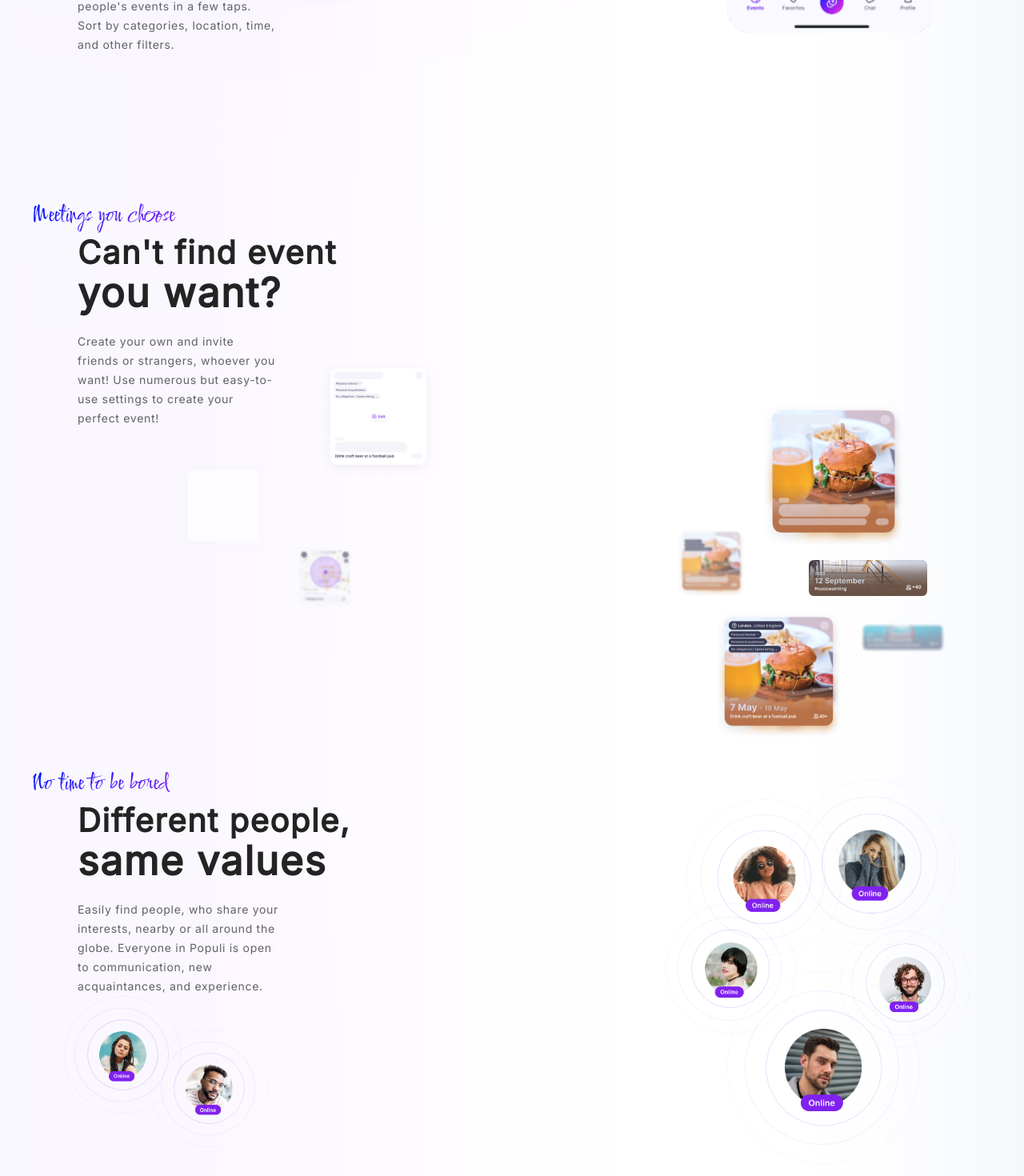
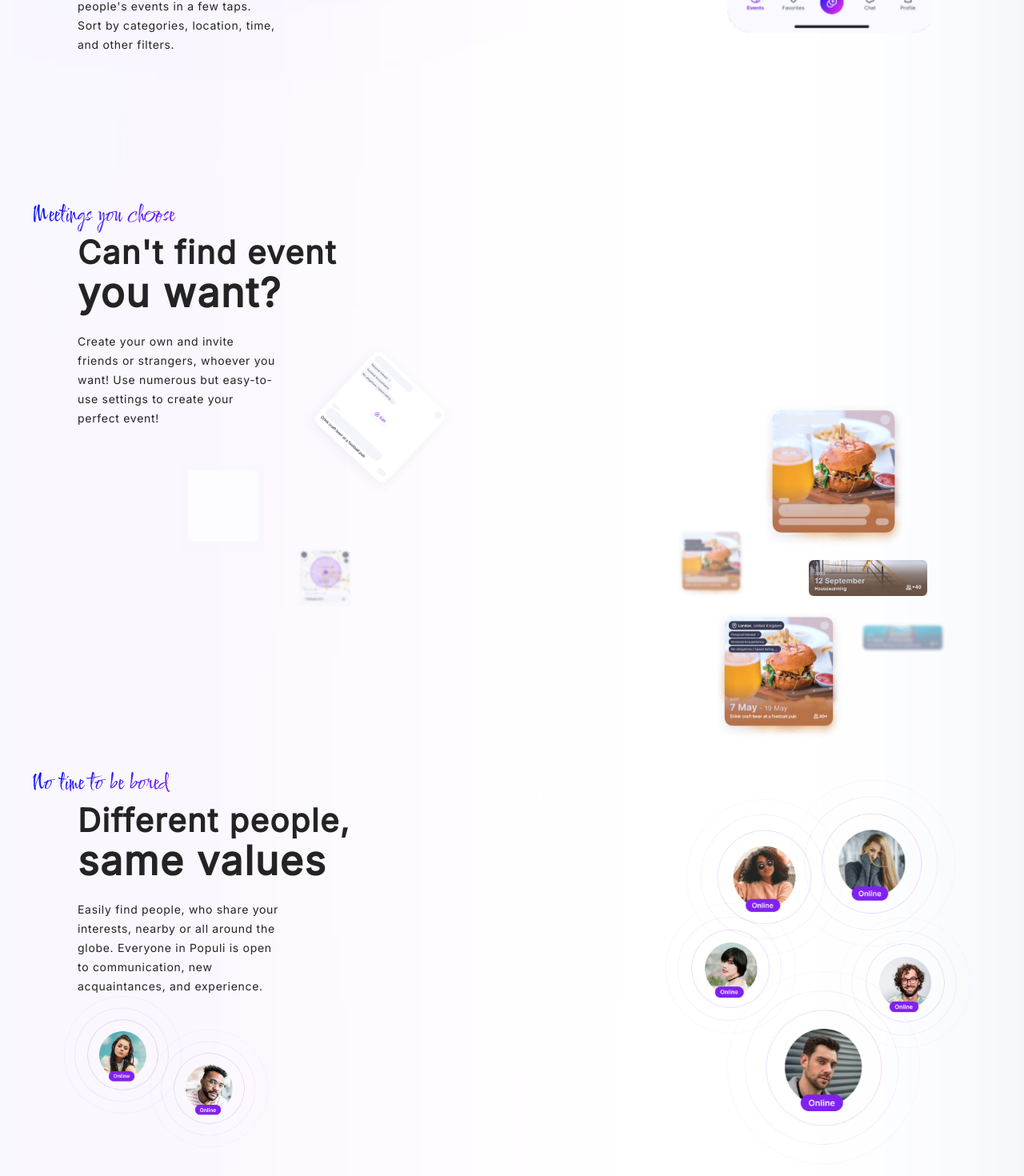
Before and after one commit to vladoskin1998/populi, a React (Create React App) app: page / in a window 1280 px wide. Shown: the part 1276-2746 px from the top of the page at 80% size. Built offline with nearby package versions, Linux system fonts and the light colour scheme.

Commit message:
withou circle animation

```diff
--- a/src/components/main/Main.tsx
+++ b/src/components/main/Main.tsx
@@ -31,7 +31,7 @@ const Main = () => {
       </div>
       <Phone setCount={setCount} />
       <SiteImage />
-      <Circles />
+      {/* <Circles /> */}
       <MainCounter count={count} />
       <MainCookie />
     </div>
--- a/src/components/main/MainCategories.tsx
+++ b/src/components/main/MainCategories.tsx
@@ -12,6 +12,9 @@ const MainCategories = () => {
     });
 
     const [refImage, inViewImage] = useInView({
+        triggerOnce: true, // Анимация запускается только один раз
+    });
+    const [refParag, inViewParag] = useInView({
         triggerOnce: true, // Анимация запускается только один раз
     });
     return (
@@ -35,7 +38,7 @@ const MainCategories = () => {
                         <div className={`main__categories--general main__categories-3 show__image--general ${ inViewImage ?  'show__image ': ''}`} />
                         <div className={`main__categories--general main__categories-4 show__image--general ${ inViewImage ?  'show__image ': ''}`} />
                         <div className={`main__categories--general main__categories-5 show__image--general ${ inViewImage ?  'show__image ': ''}`}/>
-                        <p className='main__categories-parag'>
+                        <p  ref={refParag} className={`main__categories-parag ${ inViewParag ? "anim__parag" : ""}`}>
                             {t("main.t10")}
                         </p>
                     </div>
--- a/src/components/main/MainDifferent.tsx
+++ b/src/components/main/MainDifferent.tsx
@@ -9,7 +9,13 @@ const MainDifferent = () => {
         triggerOnce: true, // Анимация запускается только один раз
     });
 
+    const [refImage, inViewImage] = useInView({
+        triggerOnce: true, // Анимация запускается только один раз
+    });
 
+    const [refParag, inViewParag] = useInView({
+        triggerOnce: true, // Анимация запускается только один раз
+    });
     return (
         <div ref={ref} className={`main__diff show__block--general ${ inView ? 'show__block' : ''}`} id='MainDifferent'>
             <div className='container__wraper'>
@@ -26,12 +32,12 @@ const MainDifferent = () => {
                                 {t('main.t17')}
                             </h3>
                         </div>
-                        <p className='main__categories-parag'>
+                        <p  ref={refParag} className={`main__categories-parag ${ inViewParag ? "anim__parag" : ""}`}>
                             {t('main.t18')}
                         </p>
                         <div className='main__diff-img'>
-                            <div className='main__diff-img-6  main__finds--images--general' />
-                            <div className='main__diff-img-7  main__finds--images--general' />
+                            <div className={`main__diff-img-6  main__finds--images--general ${ inViewImage ? 'transforToZero-3': ''}`}  />
+                            <div className={`main__diff-img-7  main__finds--images--general ${ inViewImage ? 'transforToZero-5': ''}`}  />
                         </div>
                         <div className="main__finds--body-2"></div>
                     </div>
@@ -39,11 +45,11 @@ const MainDifferent = () => {
             </div>
             <div className='main__diff--fixed'>
                 <div className='main__diff--fixed-body'>
-                    <div className='main__diff-img-1 main__diff--images--general' />
-                    <div className='main__diff-img-2 main__diff--images--general' />
-                    <div className='main__diff-img-3 main__diff--images--general' />
-                    <div className='main__diff-img-4 main__diff--images--general' />
-                    <div className='main__diff-img-5 main__diff--images--general' />
+                    <div ref={refImage} className={`main__diff-img-1 main__diff--images--general ${ inViewImage ? 'transforToZero-1': ''}`} />
+                    <div className={`main__diff-img-2 main__diff--images--general ${ inViewImage ? 'transforToZero-2': ''}`}  />
+                    <div className={`main__diff-img-3 main__diff--images--general ${ inViewImage ? 'transforToZero-3': ''}`}   />
+                    <div className={`main__diff-img-4 main__diff--images--general ${ inViewImage ? 'transforToZero-4': ''}`}  />
+                    <div className={`main__diff-img-5 main__diff--images--general ${ inViewImage ? 'transforToZero-5': ''}`}  />
                 </div>
             </div>
         </div>
--- a/src/components/main/MainFindsFriend.tsx
+++ b/src/components/main/MainFindsFriend.tsx
@@ -9,7 +9,12 @@ const MainFindsFriend = () => {
     const [ref, inView] = useInView({
         triggerOnce: true, // Анимация запускается только один раз
     });
-
+    const [refImage, inViewImage] = useInView({
+        triggerOnce: true, // Анимация запускается только один раз
+    });
+    const [refParag, inViewParag] = useInView({
+        triggerOnce: true, // Анимация запускается только один раз
+    });
     return (
 
         <div className={`main__finds ${inView ? 'show__block' : ''}`} id='MainFindsFriend' ref={ref}>
@@ -27,24 +32,24 @@ const MainFindsFriend = () => {
                                 {t('main.t13')}
                             </h3>
                         </div>
-                        <p className='main__categories-parag'>
+                        <p  ref={refParag} className={`main__categories-parag ${ inViewParag ? "anim__parag" : ""}`}>
                             {t('main.t14')}
                         </p>
-                        <div className='main__finds--images-1 main__finds--images--general' />
-                        <div className='main__finds--images-2 main__finds--images--general' />
-                        <div className='main__finds--images-3 main__finds--images--general' />
+                        <div className={`main__finds--images-1 main__finds--images--general ${inViewImage ? 'rotateToZero-1' : ''}`}  />
+                        <div className={`main__finds--images-2 main__finds--images--general ${inViewImage ? 'rotateToZero-2' : ''}`}  />
+                        <div className={`main__finds--images-3 main__finds--images--general ${inViewImage ? 'rotateToZero-3' : ''}`}  />
                     </div>
                     <div className="main__finds--body-2"></div>
                 </div>
             </div>
 
             <div className='main__finds--fixed'>
-                <div className='main__finds--fixed-body'>
-                    <div className='main__finds--images-4 main__finds--images--general' />
-                    <div className='main__finds--images-5 main__finds--images--general' />
-                    <div className='main__finds--images-6 main__finds--images--general' />
-                    <div className='main__finds--images-7 main__finds--images--general' />
-                    <div className='main__finds--images-8 main__finds--images--general' />
+                <div className='main__finds--fixed-body' >
+                    <div ref={refImage}  className={`main__finds--images-4 main__finds--images--general ${inViewImage ? 'rotateToZero-4' : ''}`} />
+                    <div className={`main__finds--images-5 main__finds--images--general ${inViewImage ? 'rotateToZero-5' : ''}`}/>
+                    <div className={`main__finds--images-6 main__finds--images--general ${inViewImage ? 'rotateToZero-6' : ''}`}/>
+                    <div className={`main__finds--images-7 main__finds--images--general ${inViewImage ? 'rotateToZero-7' : ''}`}/>
+                    <div className={`main__finds--images-8 main__finds--images--general ${inViewImage ? 'rotateToZero-8' : ''}`} />
                 </div>
             </div>
         </div>
--- a/src/components/main/MainInvite.tsx
+++ b/src/components/main/MainInvite.tsx
@@ -35,7 +35,7 @@ const MainInvite = () => {
                 <button className='main__invite-button button__grad' onClick={scrollToElement}>
                     {t('main.t5')}
                 </button>
-                <p className='main__invite-parag'>
+                <p className='main__invite-parag anim__parag'>
                     {t('main.t6')}
                 </p>
             </div >
--- a/src/components/main/Phone.tsx
+++ b/src/components/main/Phone.tsx
@@ -2,6 +2,7 @@ import React, { useEffect, useState } from 'react';
 import { useSpring, animated, useTransition } from '@react-spring/web'
 import PhoneFooter from './PhoneFooter';
 import '../../style/main/main-footer.scss'
+import { Circles } from '../main-animation/Circles';
 
 const Phone = ({ setCount }: { setCount: (s: string) => void }) => {
 
@@ -113,6 +114,7 @@ const Phone = ({ setCount }: { setCount: (s: string) => void }) => {
 
   return (
       <animated.div id="phone" style={{ ...phoneStyles }} className='phone'>
+        <Circles />
         <animated.div className='phone__screen' id='phone__screen' style={{ ...phoneScreenStyles }} />
         <animated.div className='phone-android' id='phone__screen-android' style={{ ...androidScreenStyles }} />
         {
--- a/src/style/main/main-different.scss
+++ b/src/style/main/main-different.scss
@@ -182,3 +182,70 @@
         }
     }
 }
+
+
+@keyframes transforToZero-1 {
+    from {
+        transform: translate(0, 70% );
+    }
+    to {
+        transform: translate(0, 0% );
+    }
+}
+.transforToZero-1 {
+    animation: transforToZero-1 3s ease forwards;
+}
+
+
+@keyframes transforToZero-2 {
+    from {
+        transform: translate(0, 60% );
+    }
+    to {
+        transform: translate(0, 0% );
+    }
+}
+
+.transforToZero-2 {
+    animation: transforToZero-2 2s ease forwards;
+}
+
+@keyframes transforToZero-3 {
+    from {
+        transform: translate(90%, 0% );
+    }
+    to {
+        transform: translate(0, 0% );
+    }
+}
+
+.transforToZero-3 {
+    animation: transforToZero-3 1s ease forwards;
+}
+
+@keyframes transforToZero-4 {
+    from {
+        transform: translate(0, -80% );
+    }
+    to {
+        transform: translate(0, 0% );
+    }
+}
+
+.transforToZero-4 {
+    animation: transforToZero-4 3s ease forwards;
+}
+
+
+@keyframes transforToZero-5 {
+    from {
+        transform: translate(100%, 0% );
+    }
+    to {
+        transform: translate(0%, 0% );
+    }
+}
+
+.transforToZero-5 {
+    animation: transforToZero-5 2s ease forwards;
+}
--- a/src/style/main/main-finds.scss
+++ b/src/style/main/main-finds.scss
@@ -29,6 +29,7 @@
             position: absolute;
             background-repeat: no-repeat;
             background-size: contain;
+            transition: transform 0.5s;
         }
         &-1 {
             background-image: url("../../../public/Images/event1.png");
@@ -231,3 +232,108 @@
         }
     }
 }
+
+@keyframes rotateToZero-1 {
+    from {
+        transform: rotate(43deg);
+    }
+    to {
+        transform: rotate(0deg);
+    }
+}
+.rotateToZero-1{
+    animation: rotateToZero-1 2s ease forwards;
+}
+
+
+@keyframes rotateToZero-2 {
+    from {
+        transform: rotate(320deg);
+    }
+    to {
+        transform: rotate(0deg);
+    }
+}
+
+.rotateToZero-2 {
+    animation: rotateToZero-2 2s ease forwards;
+}
+
+@keyframes rotateToZero-3 {
+    from {
+        transform: rotate(123deg);
+    }
+    to {
+        transform: rotate(0deg);
+    }
+}
+
+.rotateToZero-3 {
+    animation: rotateToZero-2 2s ease forwards;
+}
+
+@keyframes rotateToZero-4 {
+    from {
+        transform: rotate(43deg);
+    }
+    to {
+        transform: rotate(0deg);
+    }
+}
+.rotateToZero-4 {
+    animation: rotateToZero-4 2s ease forwards;
+}
+
+
+@keyframes rotateToZero-5 {
+    from {
+        transform: rotate(320deg);
+    }
+    to {
+        transform: rotate(0deg);
+    }
+}
+
+.rotateToZero-5 {
+    animation: rotateToZero-5 2s ease forwards;
+}
+
+@keyframes rotateToZero-6 {
+    from {
+        transform: rotate(123deg);
+    }
+    to {
+        transform: rotate(0deg);
+    }
+}
+
+.rotateToZero-6 {
+    animation: rotateToZero-6 4.5s ease forwards;
+}
+
+@keyframes rotateToZero-7 {
+    from {
+        transform: rotate(194deg);
+    }
+    to {
+        transform: rotate(0deg);
+    }
+}
+
+.rotateToZero-7 {
+    animation: rotateToZero-7 3s ease forwards;
+}
+
+
+@keyframes rotateToZero-8 {
+    from {
+        transform: rotate(154deg);
+    }
+    to {
+        transform: rotate(0deg);
+    }
+}
+
+.rotateToZero-8 {
+    animation: rotateToZero-8 4s ease forwards;
+}
--- a/src/style/main/main.scss
+++ b/src/style/main/main.scss
@@ -178,28 +178,28 @@
 
 @keyframes animation__title {
     0% {
-        background-size: 0% 100%;
+        background-size: 0% 90%;
         background-position-x: left;
         color: transparent;
     }
     30% {
-        background-size: 100% 100%;
+        background-size: 100% 90%;
         background-position-x: left;
         color: transparent;
     }
     55% {
         color: #232323;
-        background-size: 100% 100%;
+        background-size: 100% 90%;
         background-position-x: right;
     }
     90% {
         background-position-x: right;
-        background-size: 10% 100%;
+        background-size: 10% 90%;
         color: #232323;
     }
     100% {
         background-position-x: right;
-        background-size: 0% 100%;
+        background-size: 0% 90%;
         color: #232323;
     }
 }
@@ -229,3 +229,19 @@
 .slide__title{
     animation: slide__title 1s ease forwards;
 }
+
+
+@keyframes anim__parag{
+    from {
+        opacity: 0;
+        transform: translate(0px, 30px);
+    }
+    to {
+        opacity: 1;
+        transform: translate(0, 0px);
+    }
+}
+
+.anim__parag{
+    animation: anim__parag 2s ease forwards;
+}
```
